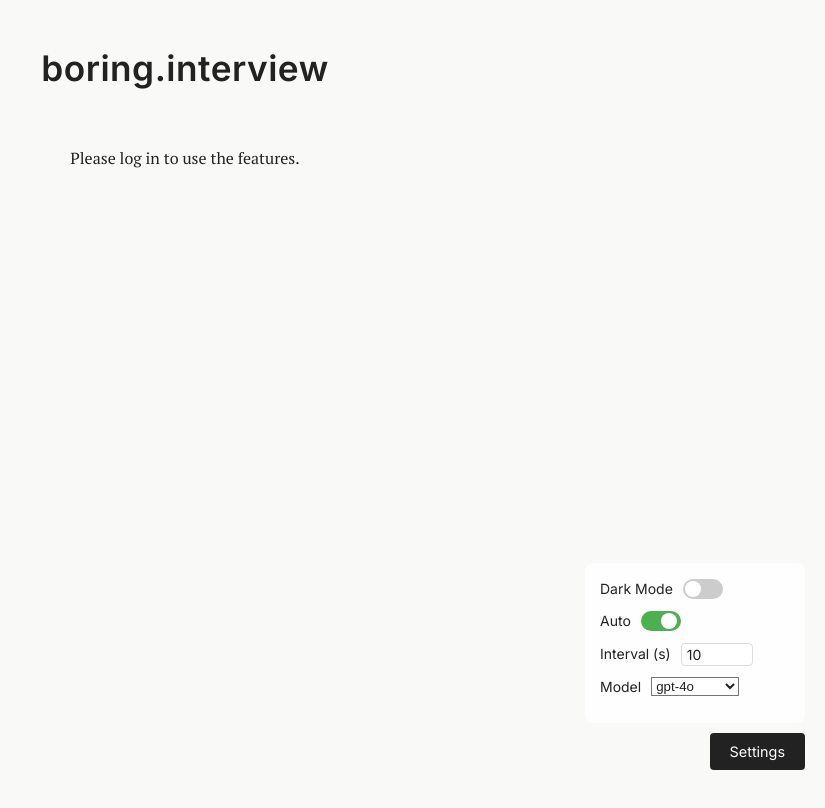
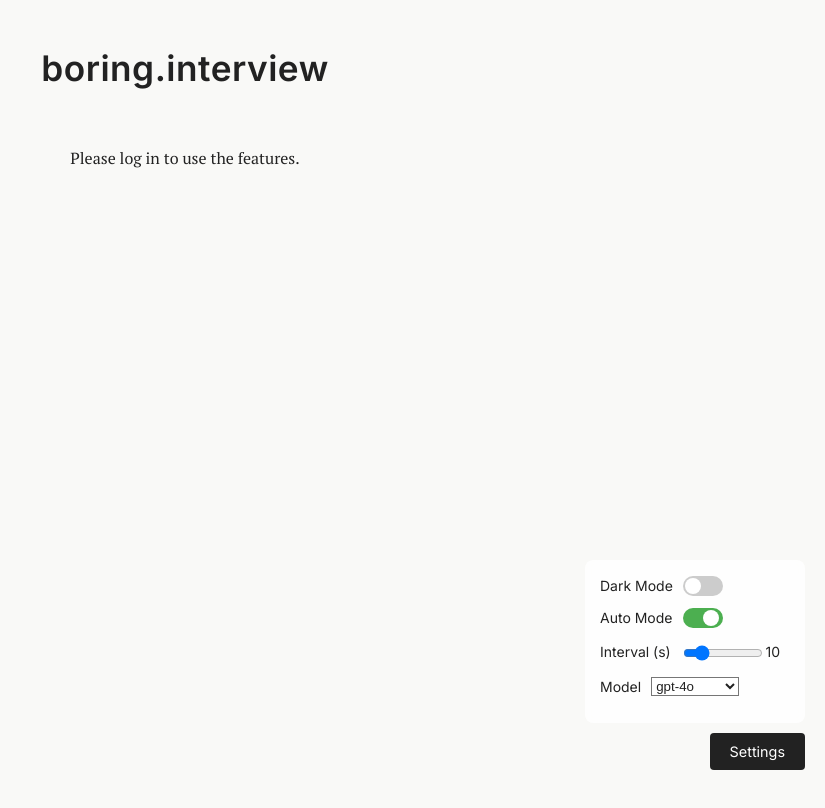
Before and after one commit to yordlejason/boring.interview, a React (Vite) app in the folder client/: page / in a window 1280 px wide. Both pictures are taken after a click on the button "Settings". Shown: the top 808 px of the page, without its empty margins (455-1280 px from the left). Built offline with nearby package versions, Linux system fonts and the light colour scheme.

Commit message:
fix: hide when auto mode is disabled and add tool tips

```diff
--- a/client/src/App.tsx
+++ b/client/src/App.tsx
@@ -109,6 +109,11 @@
     setIsProcessing(false);
   }
 }
+
+const getSliderBackground = (value: number): string => {
+  const percentage = ((value - 5) / 55) * 100;
+  return `linear-gradient(to right, #4caf50 ${percentage}%, #ffa726 ${percentage}%, #ef5350 100%)`;
+};
 
 function App(): JSX.Element {
   const videoRef = useRef<HTMLVideoElement>(null);
@@ -305,11 +310,35 @@
       h1 { font-size: 1.8rem; }
       .answer-box { font-size: 0.9rem; }
     }
+
+    [data-tooltip] {
+      position: relative;
+      cursor: pointer;
+    }
+    [data-tooltip]::before {
+      content: attr(data-tooltip);
+      position: absolute;
+      bottom: 100%;
+      left: 50%;
+      transform: translateX(-50%);
+      background-color: rgba(0, 0, 0);
+      color: #fff;
+      padding: 5px 10px;
+      border-radius: 4px;
+      white-space: nowrap;
+      opacity: 0;
+      transition: opacity 0.3s;
+      pointer-events: none;
+      z-index: 10;
+    }
+    [data-tooltip]:hover::before {
+      opacity: 1;
+    }
   `;
 
   const containerStyles: React.CSSProperties = {
     margin: '0 auto',
-    maxWidth: '600px',
+    maxWidth: '700px',
     padding: '40px 20px',
     transition: 'color 0.3s',
     minHeight: '100vh'
@@ -395,7 +424,8 @@
   const settingsItemStyles: React.CSSProperties = {
     display: 'flex',
     alignItems: 'center',
-    marginBottom: '10px'
+    marginBottom: '10px',
+    whiteSpace: 'nowrap' // Prevent line breaks
   };
 
   const labelStyles: React.CSSProperties = {
@@ -625,31 +655,33 @@
               </button>
               <div style={settingsPanelStyles}>
                 <div style={settingsItemStyles}>
-                  <span style={labelStyles}>Dark Mode</span>
+                  <span style={{ ...labelStyles }} data-tooltip="Switch between light/dark theme">Dark Mode</span>
                   <div style={switchContainerStyles(isDarkMode)} onClick={() => setIsDarkMode(!isDarkMode)}>
                     <div style={switchKnobStyles(isDarkMode)}></div>
                   </div>
                 </div>
                 <div style={settingsItemStyles}>
-                  <span style={labelStyles}>Auto</span>
+                  <span style={{ ...labelStyles }} data-tooltip="When enabled, the screen will be processed automatically every few seconds.">Auto Mode</span>
                   <div
                     style={switchContainerStyles(isAutoMode)}
                     onClick={toggleAutoMode}
-                    data-tooltip="When enabled, the screen will be processed automatically every few seconds."
                   >
                     <div style={switchKnobStyles(isAutoMode)}></div>
                   </div>
                 </div>
+                {isAutoMode && (
                   <div style={settingsItemStyles}>
-                  <span style={labelStyles}>Interval (s)</span>
+                    <span style={{ ...labelStyles }} data-tooltip="Screen capture frequency in seconds">Interval (s)</span>
                     <input
-                    type="number"
-                    min="1"
+                      type="range"
+                      min="5"
+                      max="60"
+                      step="5"
                       value={intervalSeconds}
                       onChange={(e) => setIntervalSeconds(Math.max(1, parseInt(e.target.value) || 1))}
                       style={{
-                      width: '60px',
-                      backgroundColor: isDarkMode ? '#333' : '#fff',
+                        width: '100%',
+                        background: getSliderBackground(intervalSeconds),
                         color: textColor,
                         border: `1px solid ${borderColor}`,
                         borderRadius: '4px',
@@ -658,9 +690,11 @@
                         fontSize: '14px'
                       }}
                     />
+                    <span style={labelStyles}>{intervalSeconds}</span>
                   </div>
+                )}
                 <div style={settingsItemStyles}>
-                  <span style={labelStyles}>Model</span>
+                  <span style={{ ...labelStyles }} data-tooltip="Select a ChatGPT model">Model</span>
                   <select
                     value={model}
                     onChange={(e) => setModel(e.target.value)}
```
Lines whose indentation alone changed are shown as unchanged.
